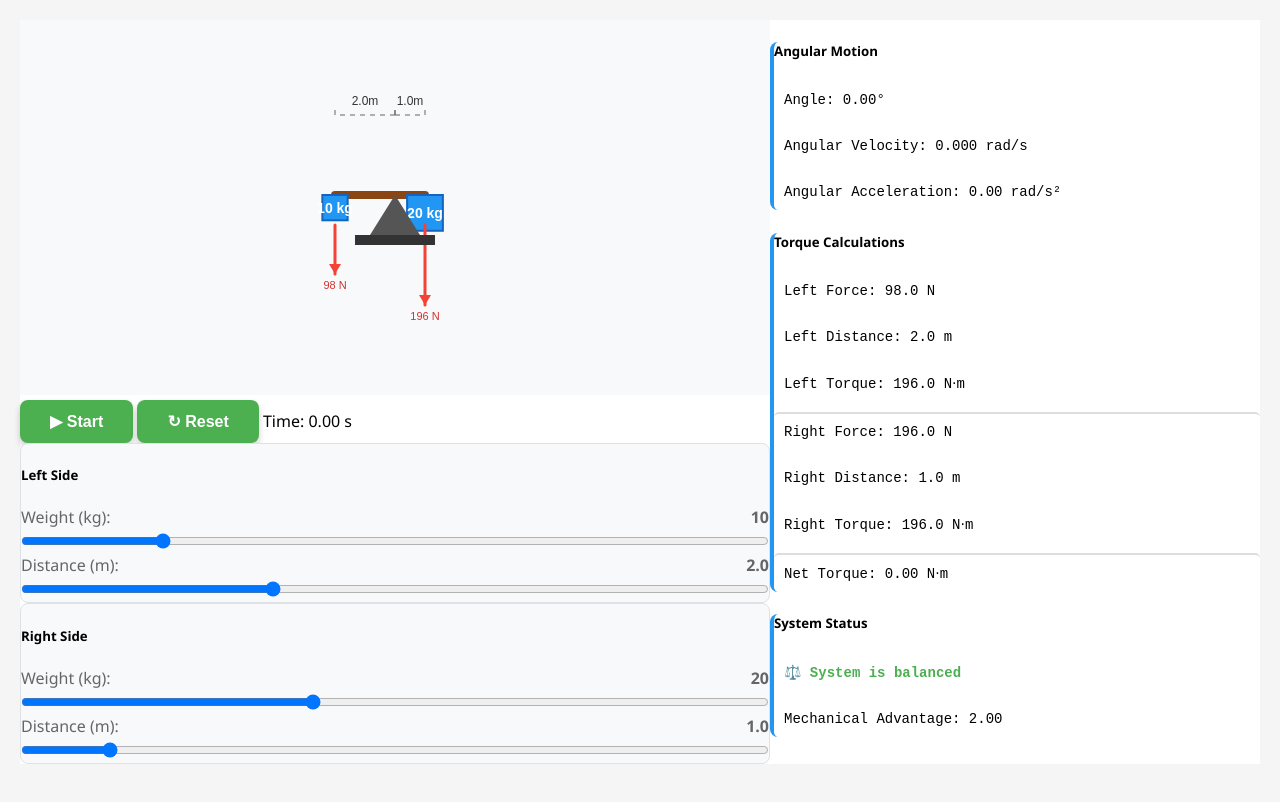
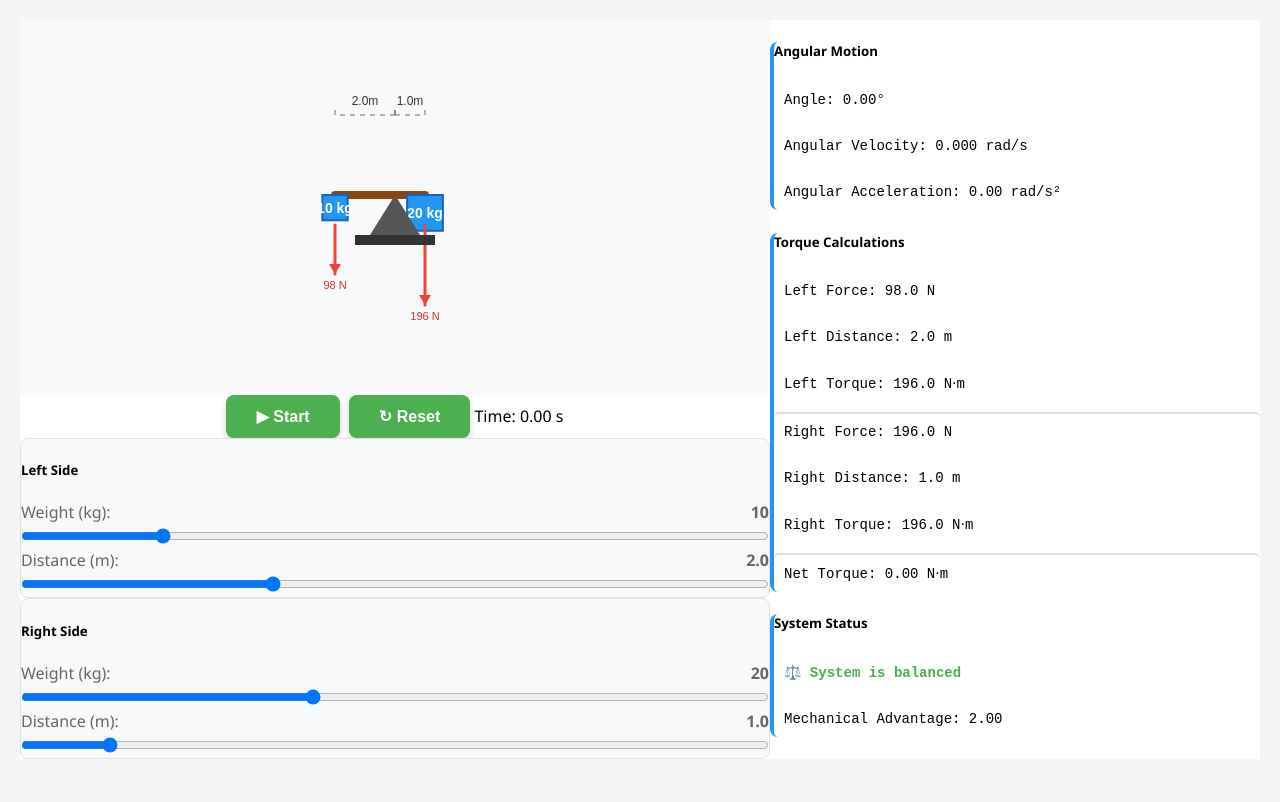
Before and after one commit to Levi-McMains/Physics-Lever-Simulation, a plain HTML site: page index.html in a window 1280 px wide. Drawn offline with Linux system fonts and the light colour scheme.

Commit message:
Update index.html

```diff
--- a/index.html
+++ b/index.html
@@ -28,12 +28,12 @@
         }
 
         canvas {
-            display: border-left;
+            display: block;
             background: #f8f9fa;
         }
 
         .button-container {
-            text-align: border-left;
+            text-align: center;
         }
 
         .sim-button {
@@ -168,14 +168,13 @@
 </head>
 <body>
     <div class="main-container">
-        <!-- Left Panel: Simulation and Controls -->
         <div class="left-panel">
 
             <canvas id="leverCanvas" width="750" height="375"></canvas>
 
             <div class="button-container">
                 <button id="simButton" class="sim-button">▶ Start</button>
-                <button id="resetButton" class="sim-button"  margin-left: 5px;>↻ Reset</button>
+                <button id="resetButton" class="sim-button" style="margin-left: 5px;">↻ Reset</button>
                 Time: <span id="timeDisplay">0.00</span> s
             </div>
 
@@ -206,7 +205,6 @@
             </div>
         </div>
 
-        <!-- Right Panel: Math Calculations -->
         <div class="right-panel">
             <div class="math-display">
                 <h5>Angular Motion</h5>
```
